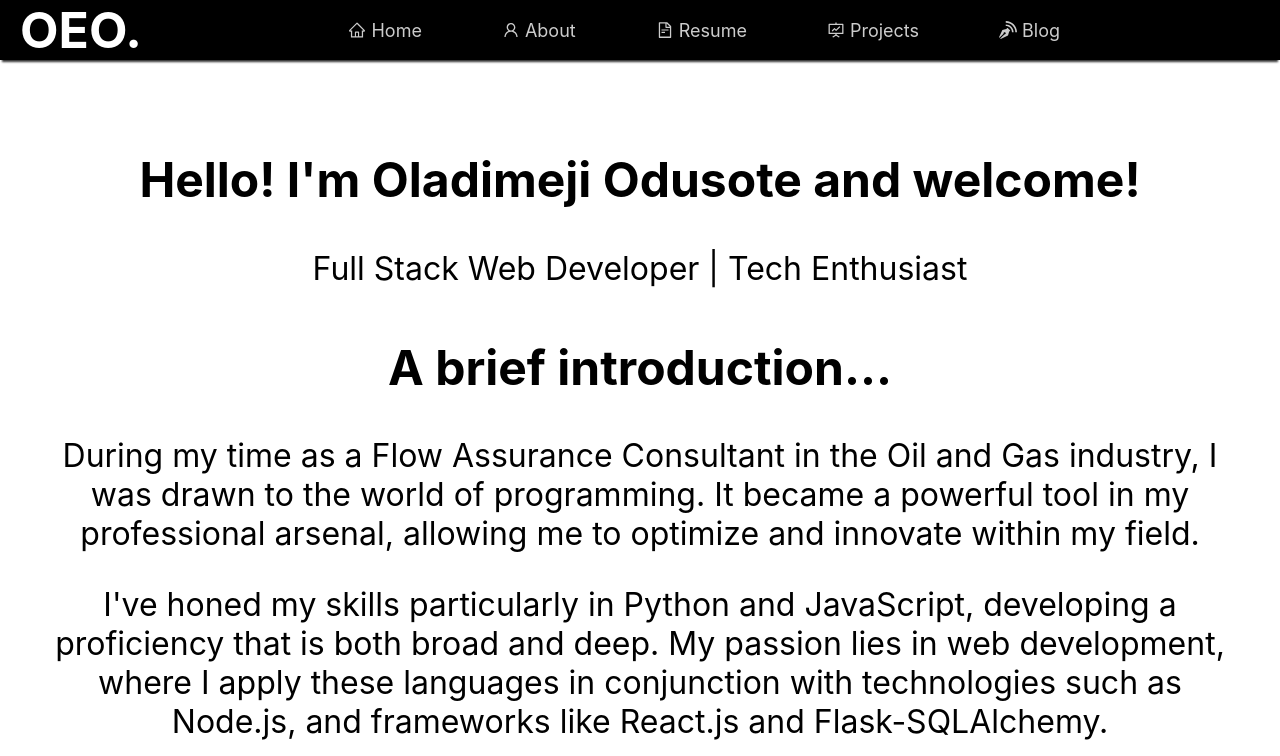
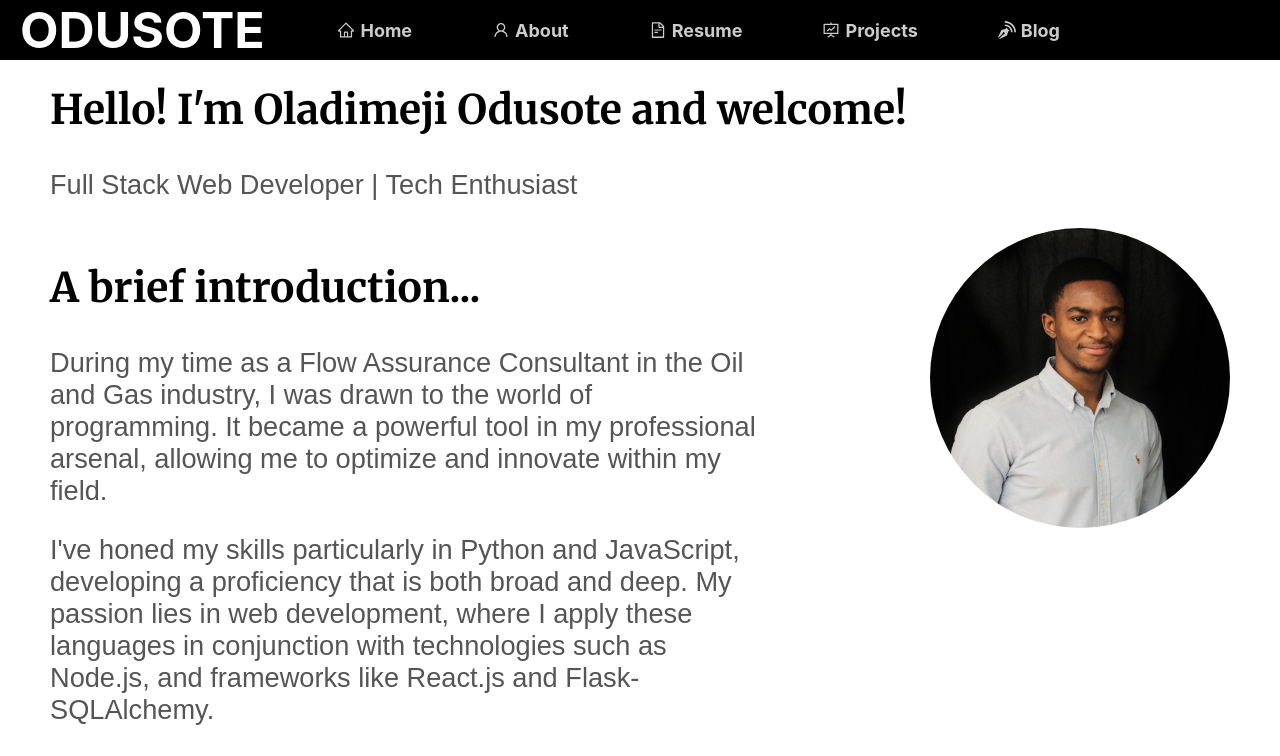
Before and after one commit to oladimejitaiwoodusote/Portfolio-Project, a React (Create React App) app in the folder portfolio-project/: page / in a window 1280 px wide. Shown: the top 756 px of the page. Built offline with nearby package versions, Linux system fonts and the light colour scheme.

Commit message:
Home page v2

```diff
--- a/portfolio-project/src/components/Footer.css
+++ b/portfolio-project/src/components/Footer.css
@@ -1,5 +1,5 @@
 .Footer_wrapper {
-    background-color: #000;
+    background-color: #222222;
     color: #fff;
     padding: 20px 0;
     text-align: center;
--- a/portfolio-project/src/components/Footer.js
+++ b/portfolio-project/src/components/Footer.js
@@ -7,11 +7,8 @@ function Footer() {
   return (
     <div className='Footer_wrapper'>
         <footer>
-            <div className="Footer_tag">
-                <p>Developed and Designed by Oladimeji Odusote</p>
-            </div>
             <div className="Footer_copyright">
-                <p>Copyright © 2023 Oladimeji Odusote</p>
+                <p>© 2023 Oladimeji Odusote</p>
             </div>
             <div className="Footer_links">
                 <a href="https://github.com/oladimejitaiwoodusote">
--- a/portfolio-project/src/components/Home.css
+++ b/portfolio-project/src/components/Home.css
@@ -1,25 +1,54 @@
+@import url('https://fonts.googleapis.com/css2?family=Merriweather:wght@700&family=Roboto:wght@400;700&display=swap');
+
 .home {
     padding: 50px;
-    text-align: center;
+    text-align: left;
+    background-color: white;
+    color: #333;
+    font-family: sans-serif;
 }
 
-.hero{
-    margin-bottom: 50 px;
-    font-size: 2em;
+.hero h1{
+    font-weight: 700;
+    color: #000;
 }
 
-.hero h1 {
-    font-size: 5 px;
-    margin-bottom: 40 px;
+h1, h2, h3, h4, h5, h6 {
+    font-family: 'Merriweather', serif;
+    color: #222; /* Almost Black */
 }
 
-.about-me, .contact-cta {
-    margin: 50px 0;
-    font-size: 2em;
+.about-me h2, .contact-cta h2 {
+    font-weight: 700; /* Bold */
+    color: #000; /* Black */
 }
 
-.about-me img {
-    max-width: 10000px;
-    border-radius: 50%;
-    margin-top: 20px;
+p {
+    color: #555; /* Grey for body text */
 }
+
+/* Adjustments for links or CTA buttons can go here, example: */
+button, a {
+    color: #1d72b8; /* A shade of blue */
+    font-weight: 700; /* Bold */
+}
+
+.hero, .about-me, .contact-cta {
+    margin-bottom: 50 px;
+    font-size: 1.7em;
+}
+
+.about-me-content {
+    display: flex;
+    justify-content: space-between;
+    align-items: flex-start;
+}
+
+.text-content {
+    max-width: 60%;
+}
+
+.image-content img {
+    max-width: 300px;
+    border-radius: 60%;
+}
--- a/portfolio-project/src/components/Home.js
+++ b/portfolio-project/src/components/Home.js
@@ -11,6 +11,8 @@ function Home() {
         </section>
 
         <section className="about-me">
+            <div className='about-me-content'>
+                <div className='text-content'>
                     <h2>A brief introduction...</h2>
                     <p>
                         During my time as a Flow Assurance Consultant in the Oil and Gas industry,
@@ -26,7 +28,11 @@ function Home() {
                         Here, you'll find a showcase of my technical journey and the projects that have been a testament to my growth and
                         learning in the ever-evolving field of technology.
                     </p>
+                </div>
+                <div className='image-content'>
                     <img src={profImg} alt="Oladimeji Odusote"/>
+                </div>
+            </div>
         </section>
 
         <section className="contact-cta">
--- a/portfolio-project/src/components/Navbar.css
+++ b/portfolio-project/src/components/Navbar.css
@@ -1,7 +1,8 @@
 .navbar_wrapper {
     width: 100%;
-    background-color: #000; /* Black background */
-    box-shadow: 0px 4px 2px -2px #333; /* Dark gray shadow for a subtle 3D effect */
+    background-color: black; /* Black background */
+    position: fixed;
+
   }
 
   .navbar {
--- a/portfolio-project/src/components/Navbar.js
+++ b/portfolio-project/src/components/Navbar.js
@@ -8,7 +8,7 @@ function Navbar() {
     <div className="navbar_wrapper">
       <nav className='navbar'>
          <div className="navbar-logo_wrapper">
-            <span className='navabar-logo'>OEO.</span>
+            <span className='navabar-logo'>ODUSOTE</span>
          </div>
          <div className="navbar_icons">
             <NavLink className="navbar_link" to="/" activeClassName="active-link">
```
Lines whose indentation alone changed are shown as unchanged.
